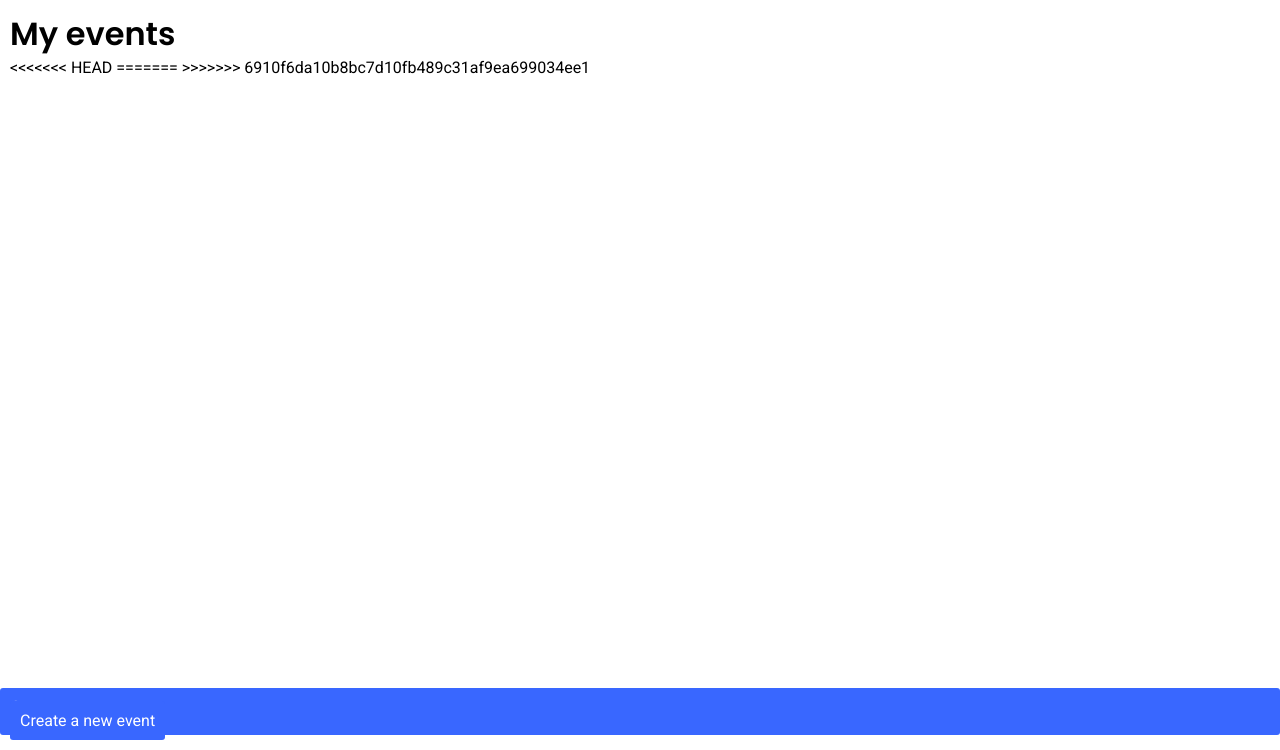
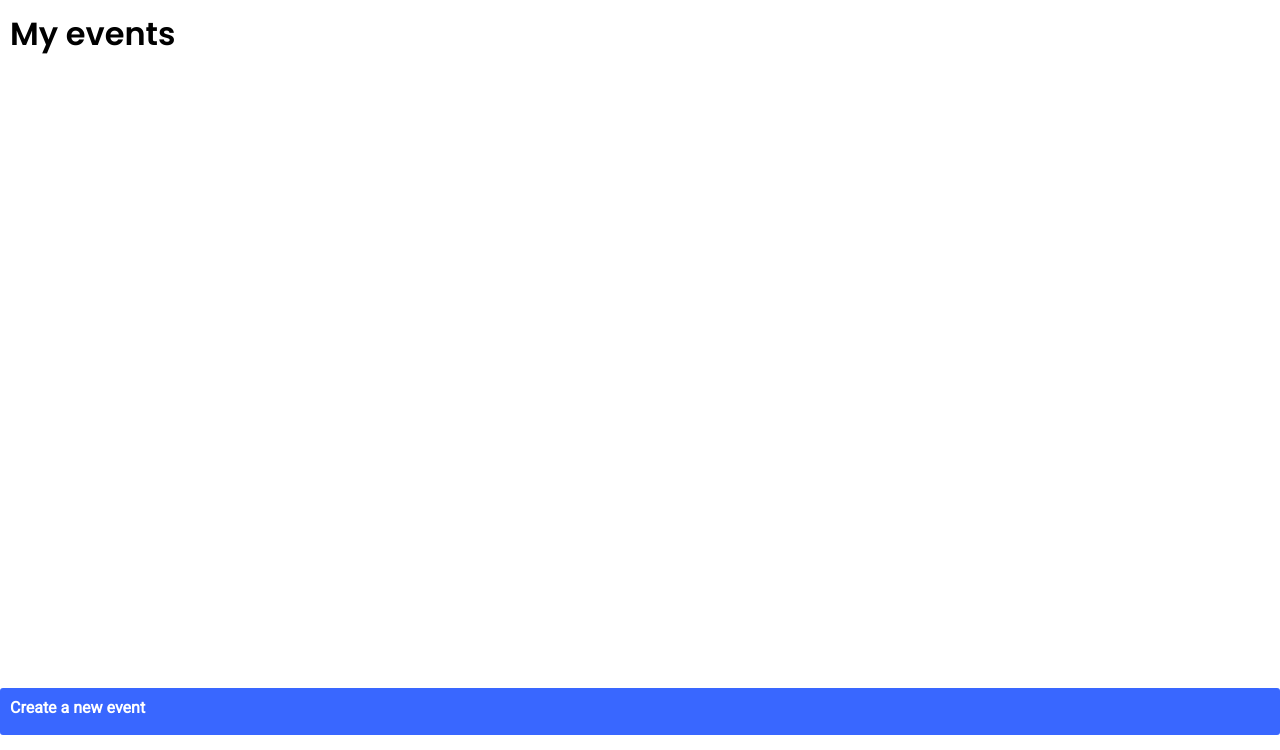
Before and after one commit to benpin31/gift-list, a Node server app: page /Events in a window 1280 px wide. Shown: the part 50-800 px from the top of the page. Run offline with Node 20, Linux system fonts and the light colour scheme; the visitor is signed in with stand-in values (Sample User, id 1); some libraries are stand-ins or nearby versions.

Commit message:
merge fix

```diff
--- a/views/events.hbs
+++ b/views/events.hbs
@@ -26,12 +26,8 @@
 
     </div>
     {{/each}}
-<<<<<<< HEAD
 
         <a class="create_gift btn_all_width" href="/events/create">Create a new event</a>
-=======
-        <a class="create_gift" class="btn_all_width" href="/events/create">Create a new event</a>
->>>>>>> 6910f6da10b8bc7d10fb489c31af9ea699034ee1
 
 </div>
 </div>
```
